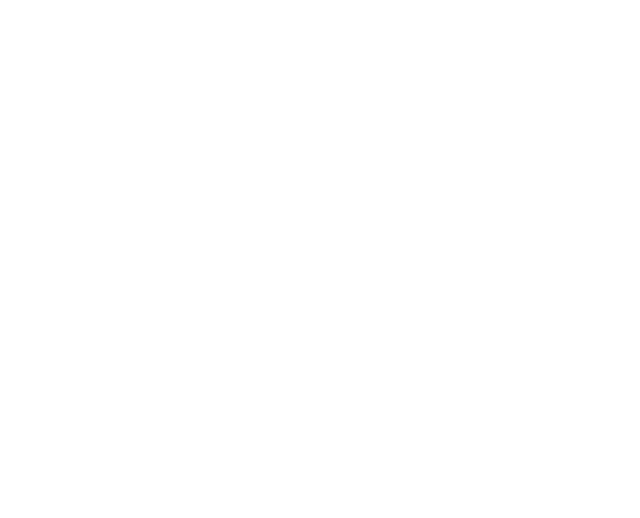
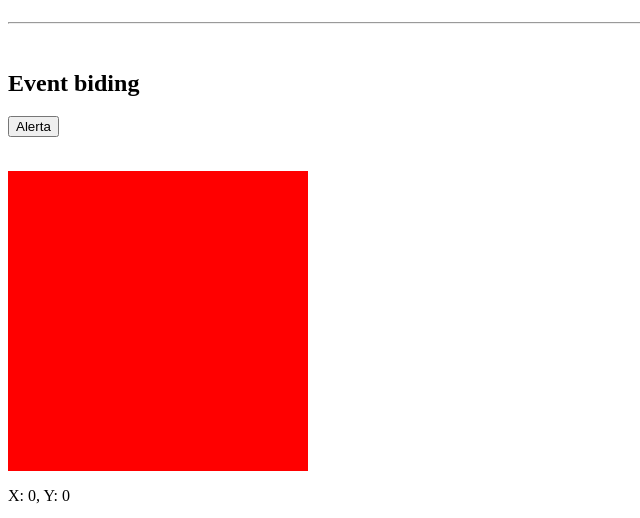
Before and after one commit to yihongz/Angular-playground, an Angular app in the folder test-app/: page / in a window 1280 px wide. Shown: the part 651-1169 px from the top of the page, without its empty margins (0-640 px from the left). Before the commit the page ends 800 px from the top, so only its background shows below. Built offline with nearby package versions, Linux system fonts and the light colour scheme.

Commit message:
Event biding

```diff
--- a/test-app/src/app/data-biding/data-biding.component.html
+++ b/test-app/src/app/data-biding/data-biding.component.html
@@ -6,3 +6,9 @@
 <h2>Property biding</h2>
 <p><button [disabled]="checkedDisabled">Botão</button></p>
 <p><img [src]="imgSrc" [title]="imgTitle" [alt]="imgTitle"></p>
+<br/><hr><br/>
+<h2>Event biding</h2>
+<p><button (click)="alertaInfo($event)">Alerta</button></p>
+<br/>
+<div (mousemove)="mouseMoveTest($event)" style="background-color: red; height: 300px; width: 300px;"></div>
+<p>X: {{position.x}}, Y: {{position.y}}</p>
--- a/test-app/src/app/data-biding/data-biding.component.ts
+++ b/test-app/src/app/data-biding/data-biding.component.ts
@@ -12,10 +12,19 @@
   public checkedDisabled:boolean = true;
   public imgSrc:string = "https://img.ibxk.com.br/2020/01/30/30021141299110.jpg";
   public imgTitle:string = "Título";
+  public position: {x: number, y: number} = {x: 0, y: 0};
 
   constructor() { }
 
   ngOnInit(): void {
   }
 
+  public alertaInfo(valor:MouseEvent):void {
+    console.log(valor);
+  }
+
+  public mouseMoveTest(valor:MouseEvent):void {
+    this.position.x = valor.offsetX;
+    this.position.y = valor.offsetY;
+  }
 }
```
